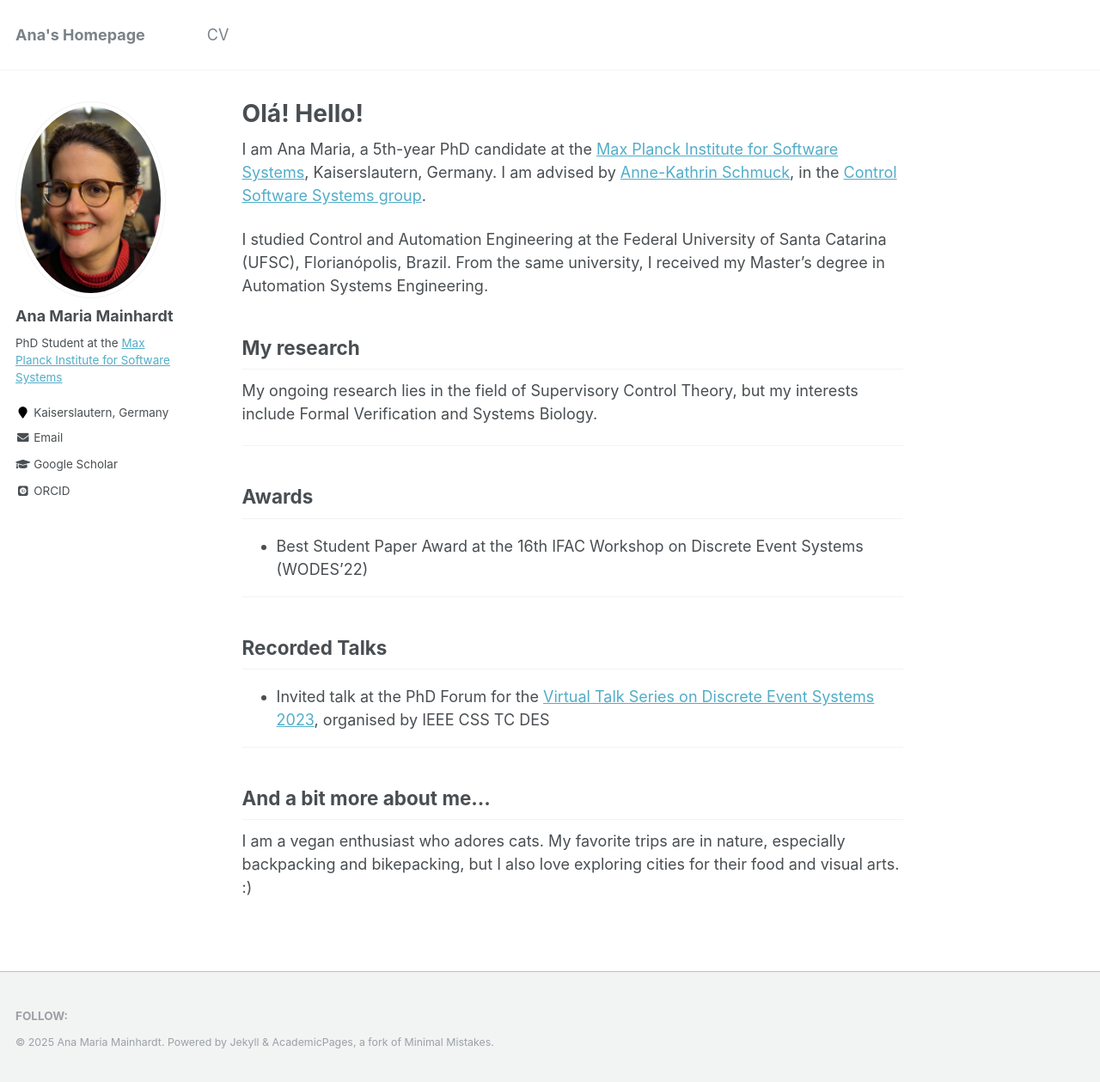
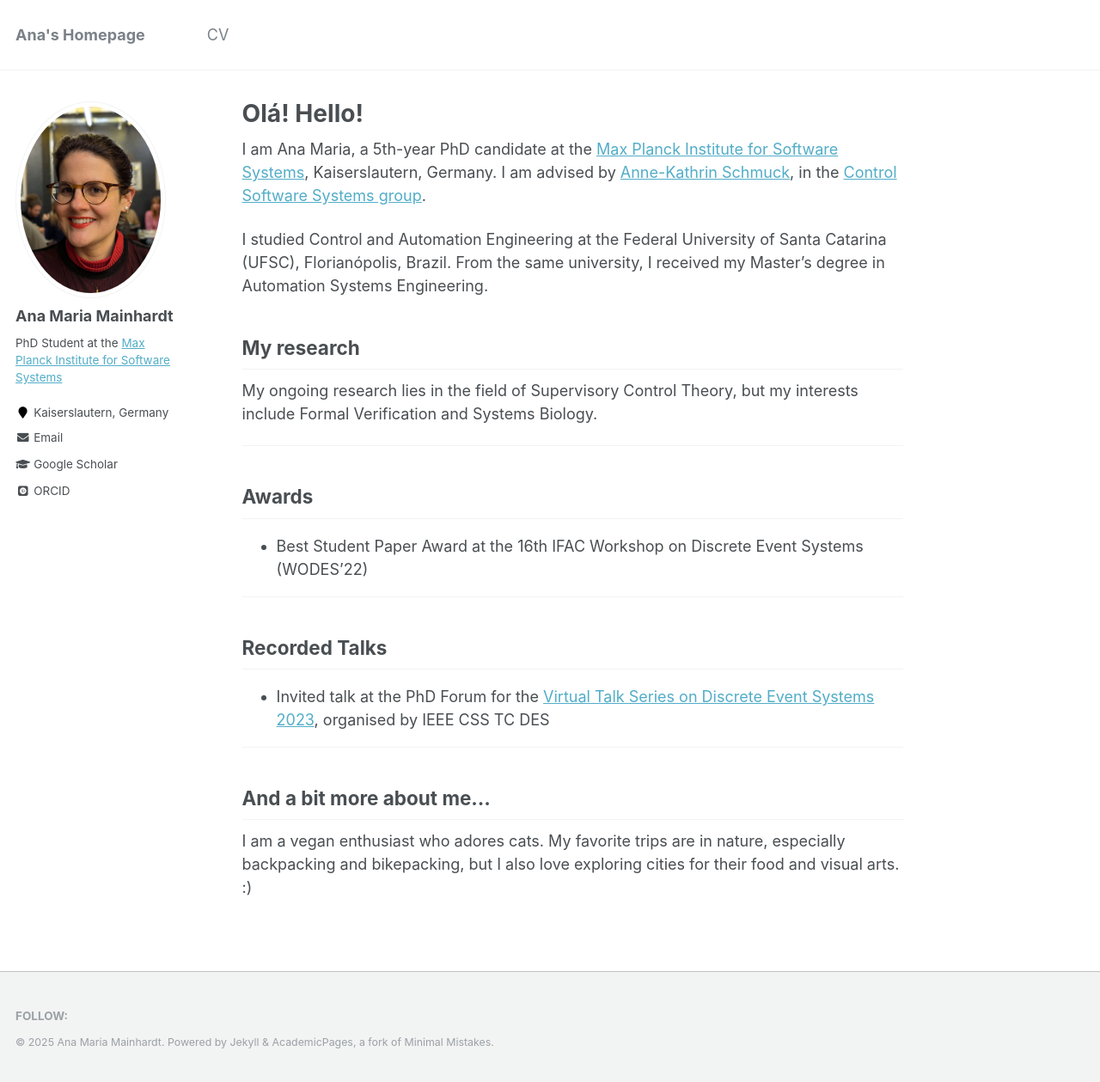
Before and after one commit to anamainhardt/anamainhardt.github.io, a Jekyll site: the page built from _pages/about.md, in a window 1280 px wide and 1259 px high. Shown: the whole window at 86% size. Built offline with Jekyll 4.4.1, drawn with Linux system fonts in a browser that asks for light colours; some web fonts are replaced.

Commit message:
Update _config.yml

```diff
--- a/_config.yml
+++ b/_config.yml
@@ -81,7 +81,7 @@ analytics:
 # Site Author
 author:
   name             : "Ana Maria Mainhardt"
-  avatar           : "IMG_6046.jpeg"
+  avatar           : "IMG_6046(1).jpeg"
   bio              : PhD Student at the <a href="https://www.mpi-sws.org">Max Planck Institute for Software Systems</a>
   #PhD Student at the <a href="https://www.mpi-sws.org">Max Planck Institute for Software Systems</a>
   #PhD Student at the <a style='color: black;' href="https://www.mpi-sws.org">Max Planck Institute for Software Systems</a>
```
